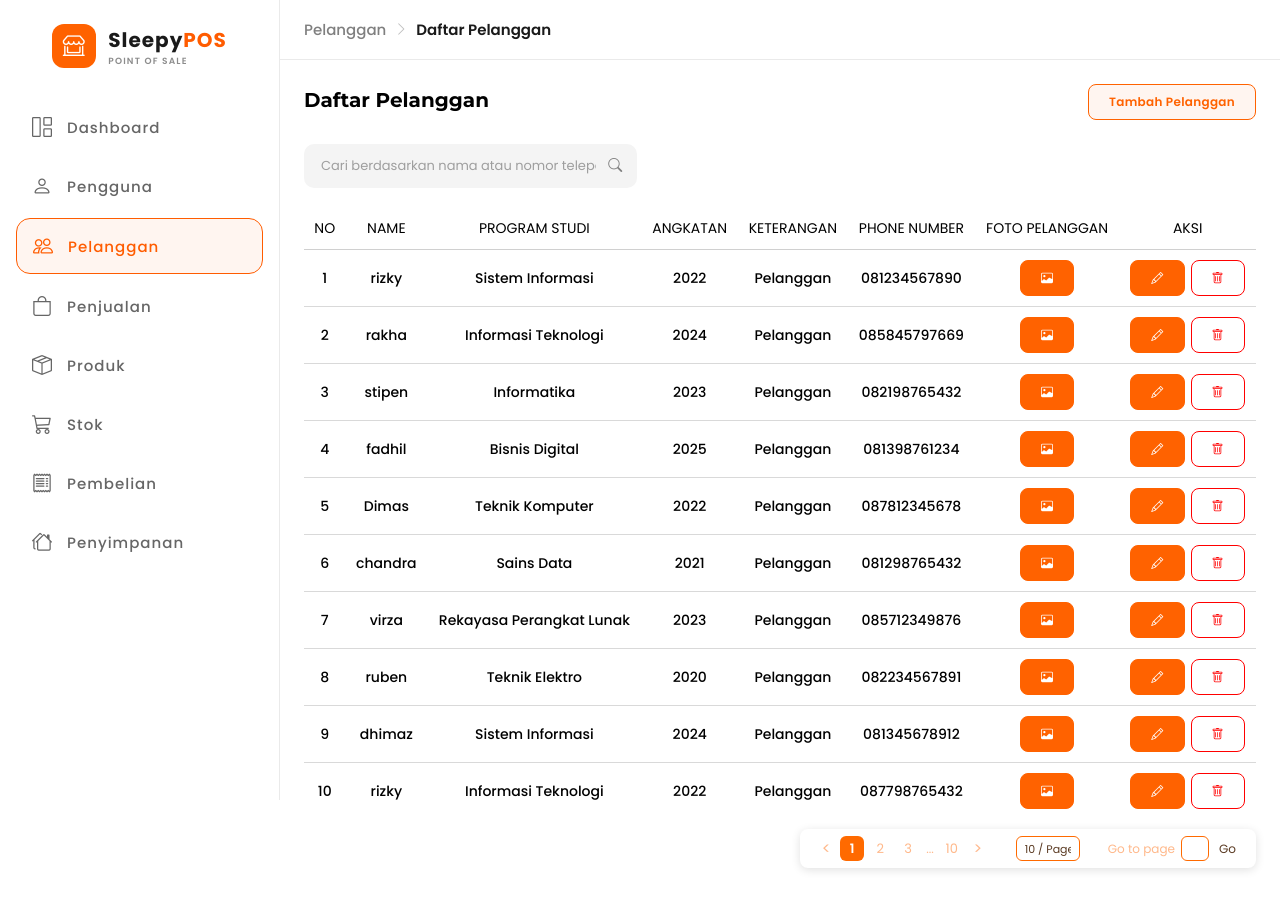
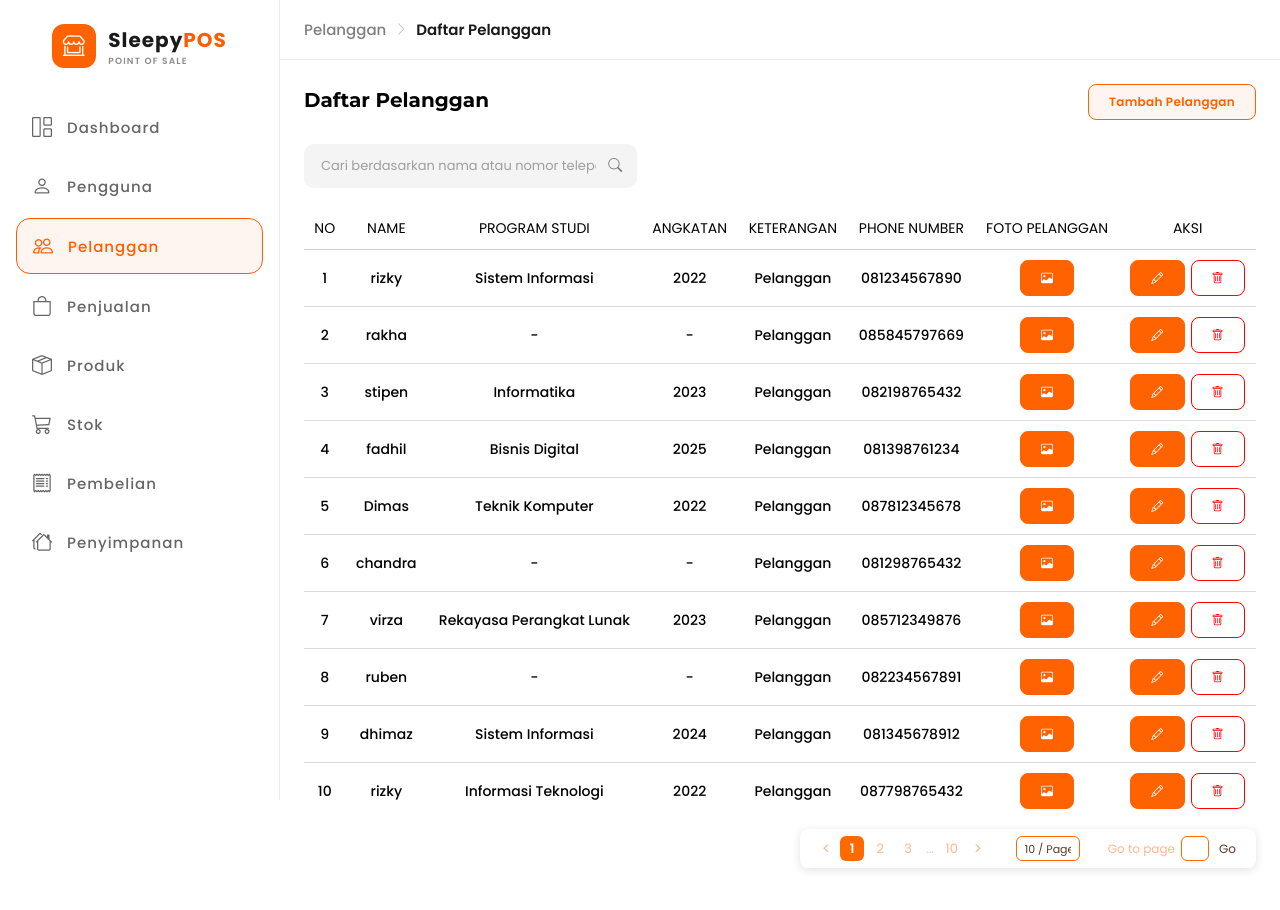
Before and after one commit to stpndrs/sleepypos-vue, a Vue app: page /customers in a window 1280 px wide. Shown: the top 910 px of the page. Built offline with nearby package versions, Linux system fonts and the light colour scheme; a web font is replaced by a local one.

Commit message:
fix: perbaikan pada data dummy

```diff
--- a/src/pages/customers/CustomersView.vue
+++ b/src/pages/customers/CustomersView.vue
@@ -12,7 +12,7 @@ const currentPage = ref(1);
 const perPage = ref(10);
 const imageUrl = ref(null);
 
-const customers =ref( [
+const customers = ref([
     {
         no: 1,
         name: 'rizky',
@@ -26,8 +26,8 @@ const customers =ref( [
     {
         no: 2,
         name: 'rakha',
-        prodi: 'Informasi Teknologi',
-        angkatan: '2024',
+        prodi: '-',
+        angkatan: '-',
         notes: 'Pelanggan',
         phone: '085845797669',
         photo: 'https://encrypted-tbn0.gstatic.com/images?q=tbn:ANd9GcTSusWVyiamRr1PmCjAsQcCMezWggQE2amRP6g5nWjTOw&s=10',
@@ -66,8 +66,8 @@ const customers =ref( [
     {
         no: 6,
         name: 'chandra',
-        prodi: 'Sains Data',
-        angkatan: '2021',
+        prodi: '-',
+        angkatan: '-',
         notes: 'Pelanggan',
         phone: '081298765432',
         photo: 'https://encrypted-tbn0.gstatic.com/images?q=tbn:ANd9GcTSusWVyiamRr1PmCjAsQcCMezWggQE2amRP6g5nWjTOw&s=10',
@@ -86,8 +86,8 @@ const customers =ref( [
     {
         no: 8,
         name: 'ruben',
-        prodi: 'Teknik Elektro',
-        angkatan: '2020',
+        prodi: '-',
+        angkatan: '-',
         notes: 'Pelanggan',
         phone: '082234567891',
         photo: 'https://encrypted-tbn0.gstatic.com/images?q=tbn:ANd9GcTSusWVyiamRr1PmCjAsQcCMezWggQE2amRP6g5nWjTOw&s=10',
```
